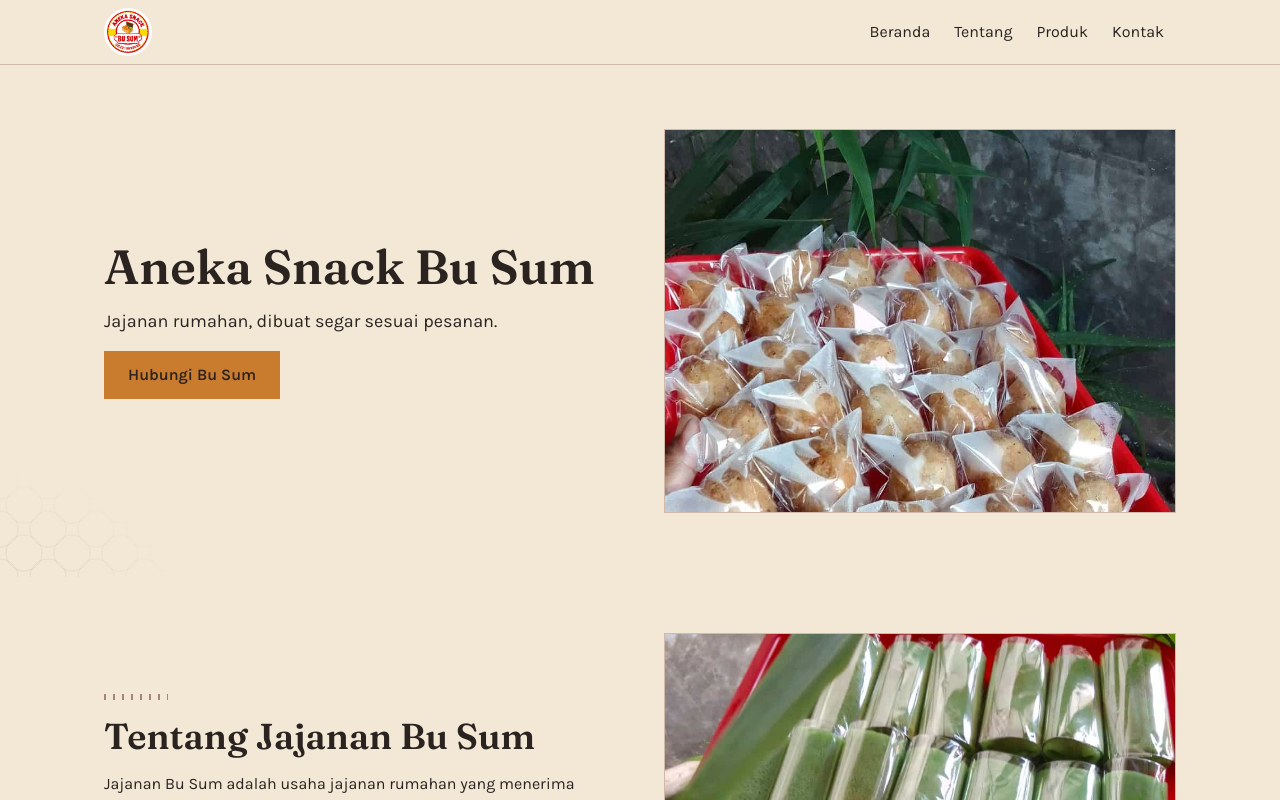
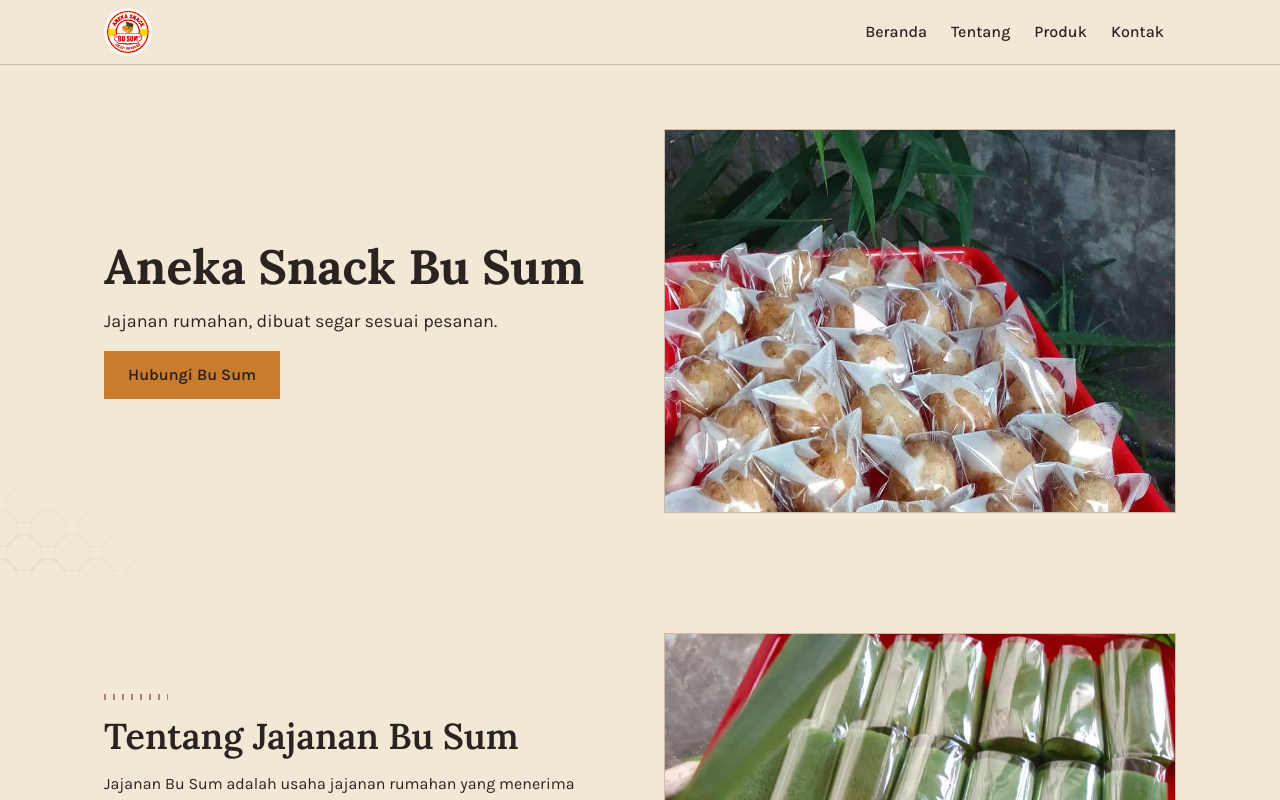
Before and after one commit to sakhahidayah/jajanan-busum, a React (Vite) app: page / in a window 1280 px wide. Shown: the top 800 px of the page. Built offline with nearby package versions, Linux system fonts and the light colour scheme.

Commit message:
fix: change font style

```diff
--- a/index.html
+++ b/index.html
@@ -10,7 +10,7 @@
     <meta property="og:type" content="website" />
     <link rel="preconnect" href="https://fonts.googleapis.com" />
     <link rel="preconnect" href="https://fonts.gstatic.com" crossorigin />
-    <link href="https://fonts.googleapis.com/css2?family=Fraunces:opsz,wght@9..144,400;9..144,600&family=Karla:wght@400;500;600&display=swap" rel="stylesheet" />
+    <link href="https://fonts.googleapis.com/css2?family=Karla:wght@400;500;600&family=Lora:wght@600;700&display=swap" rel="stylesheet" />
     <title>Aneka Snack Bu Sum</title>
   </head>
   <body>
--- a/src/components/Hero.jsx
+++ b/src/components/Hero.jsx
@@ -16,7 +16,7 @@
       />
       <div className="relative z-10 mx-auto grid w-full max-w-280 gap-8 px-4 py-10 md:grid-cols-2 md:items-center md:gap-12 md:px-6 md:py-16">
         <div className="flex flex-col items-start gap-4">
-          <h1 className="font-display text-4xl font-semibold text-arang md:text-5xl">
+          <h1 className="font-display text-4xl font-bold text-arang md:text-5xl">
             Aneka Snack Bu Sum
           </h1>
           <p className="text-lg text-arang">
--- a/src/components/Navbar.jsx
+++ b/src/components/Navbar.jsx
@@ -51,7 +51,7 @@
             <li key={link.href}>
               <a
                 href={link.href}
-                className="block px-3 py-2.5 text-arang transition-colors hover:text-sawo-matang focus-visible:outline-none focus-visible:ring-2 focus-visible:ring-sawo-matang"
+                className="block px-3 py-2.5 font-medium text-arang transition-colors hover:text-sawo-matang focus-visible:outline-none focus-visible:ring-2 focus-visible:ring-sawo-matang"
               >
                 {link.label}
               </a>
@@ -83,7 +83,7 @@
                 <a
                   href={link.href}
                   onClick={() => setIsMenuOpen(false)}
-                  className="block px-2 py-3 text-arang transition-colors hover:text-sawo-matang focus-visible:outline-none focus-visible:ring-2 focus-visible:ring-sawo-matang"
+                  className="block px-2 py-3 font-medium text-arang transition-colors hover:text-sawo-matang focus-visible:outline-none focus-visible:ring-2 focus-visible:ring-sawo-matang"
                 >
                   {link.label}
                 </a>
--- a/src/index.css
+++ b/src/index.css
@@ -9,7 +9,7 @@
   --color-putih-tulang: #fbf6ee;
 
   --font-sans: "Karla", ui-sans-serif, system-ui, sans-serif;
-  --font-display: "Fraunces", Georgia, "Times New Roman", serif;
+  --font-display: "Lora", Georgia, "Times New Roman", serif;
 }
 
 @layer base {
```
Also changed, not shown: 1 other file (tests, documents, lock files or other folders).
